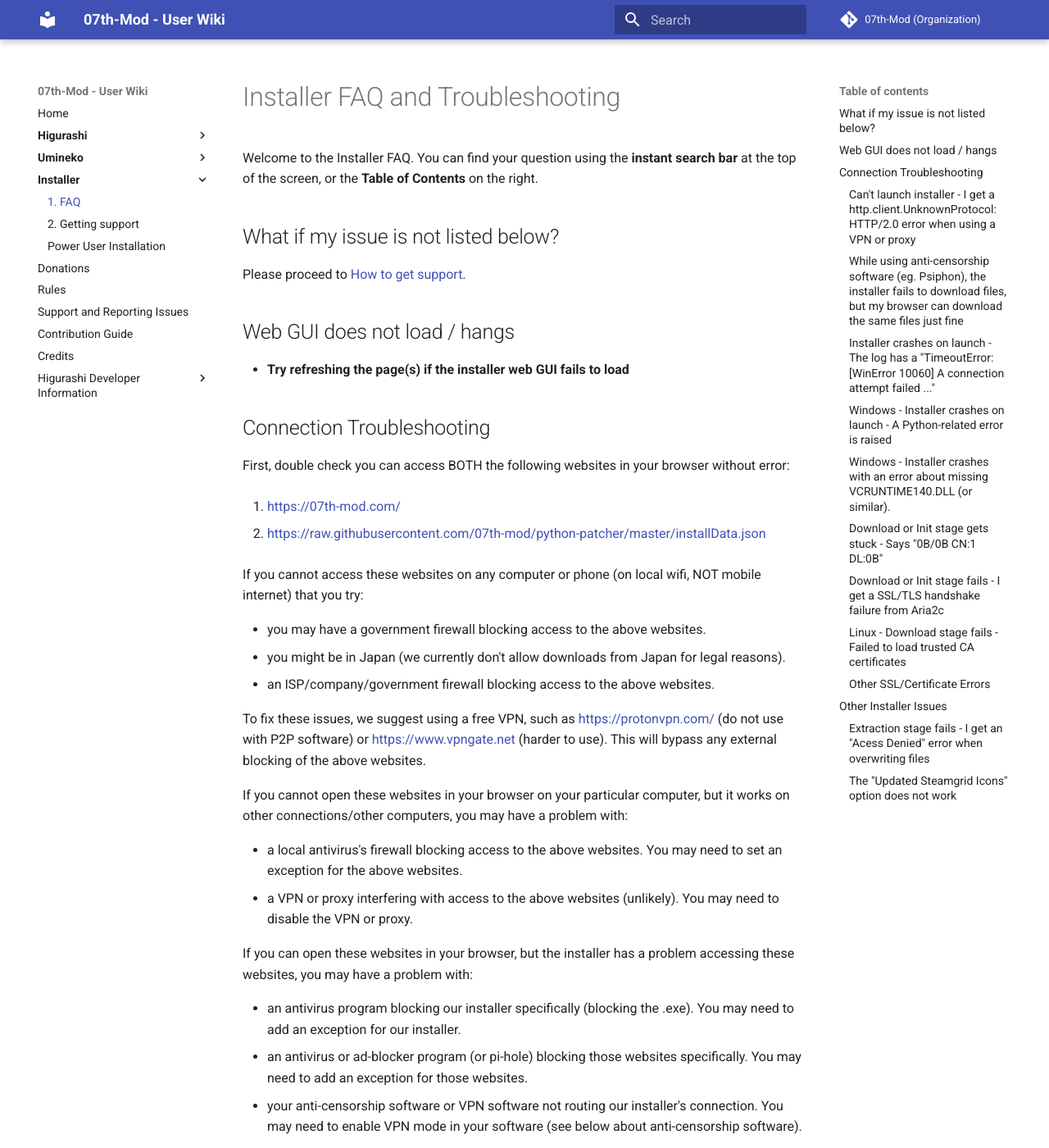
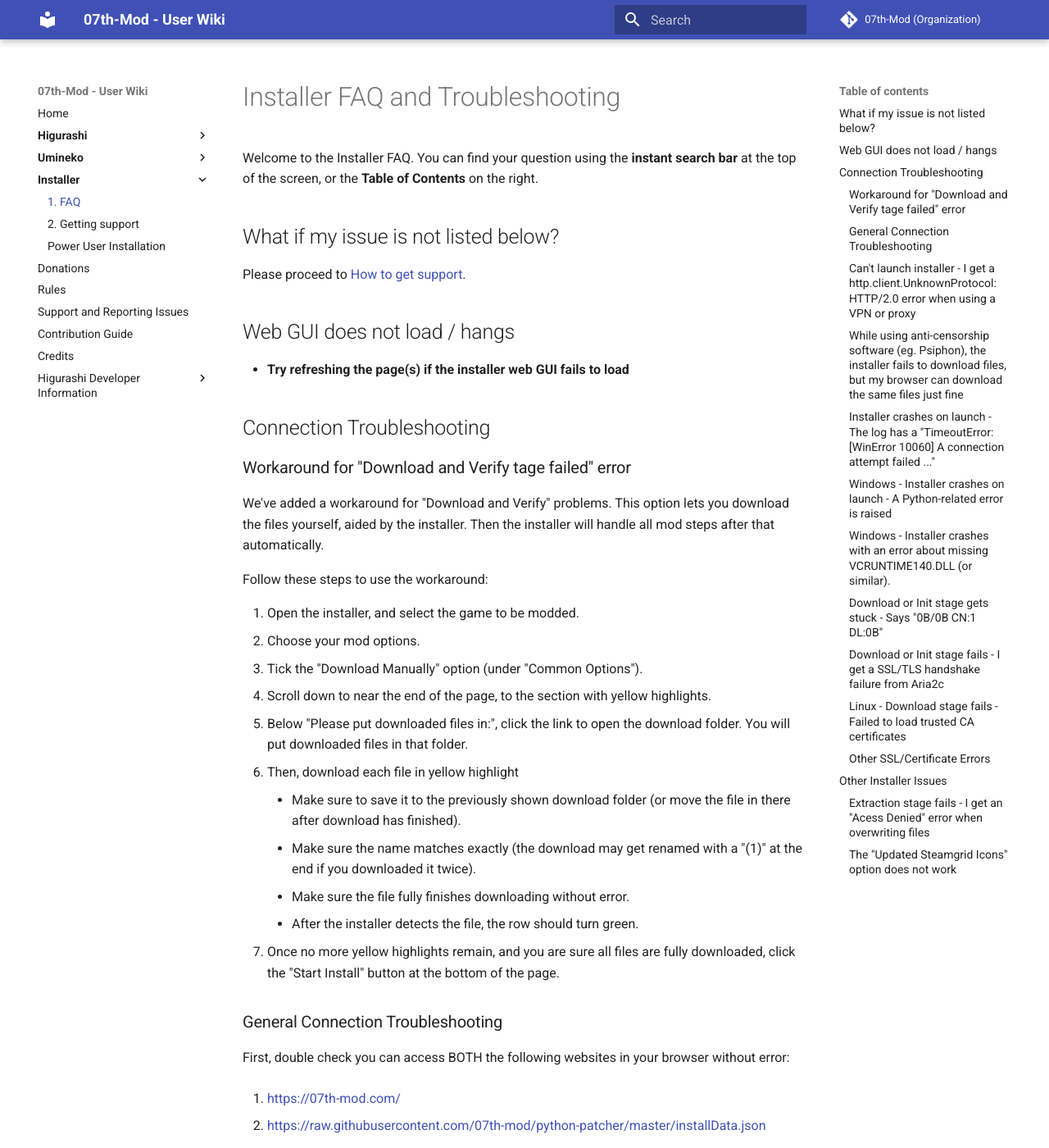
Before and after one commit to 07th-mod/wiki, an MkDocs documentation site: the page built from docs/Installer/faq.md, in a window 1280 px wide and 1400 px high. Shown: the whole window at 82% size. Built offline with MkDocs 1.6.1 and Material for MkDocs 9.7.7, drawn with Linux system fonts in a browser that asks for light colours.

Commit message:
Add instructions for "Download Manually" installer option

```diff
--- a/docs/Installer/faq.md
+++ b/docs/Installer/faq.md
@@ -11,6 +11,26 @@ Please proceed to [How to get support](../Installer/support.md).
 - **Try refreshing the page(s) if the installer web GUI fails to load**
 
 ## Connection Troubleshooting
+
+### Workaround for "Download and Verify tage failed" error
+
+We've added a workaround for "Download and Verify" problems. This option lets you download the files yourself, aided by the installer. Then the installer will handle all mod steps after that automatically.
+
+Follow these steps to use the workaround:
+
+1. Open the installer, and select the game to be modded.
+2. Choose your mod options.
+3. Tick the "Download Manually" option (under "Common Options").
+4. Scroll down to near the end of the page, to the section with yellow highlights.
+5. Below "Please put downloaded files in:", click the link to open the download folder. You will put downloaded files in that folder.
+6. Then, download each file in yellow highlight
+    - Make sure to save it to the previously shown download folder (or move the file in there after download has finished).
+    - Make sure the name matches exactly (the download may get renamed with a "(1)" at the end if you downloaded it twice).
+    - Make sure the file fully finishes downloading without error.
+    - After the installer detects the file, the row should turn green.
+7. Once no more yellow highlights remain, and you are sure all files are fully downloaded, click the "Start Install" button at the bottom of the page.
+
+### General Connection Troubleshooting
 
 First, double check you can access BOTH the following websites in your browser without error:
 
```
